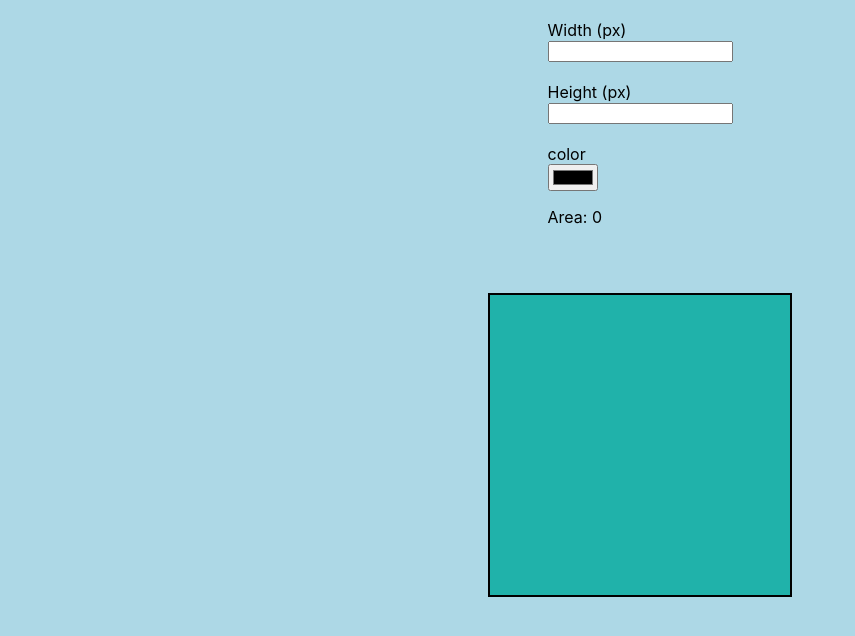
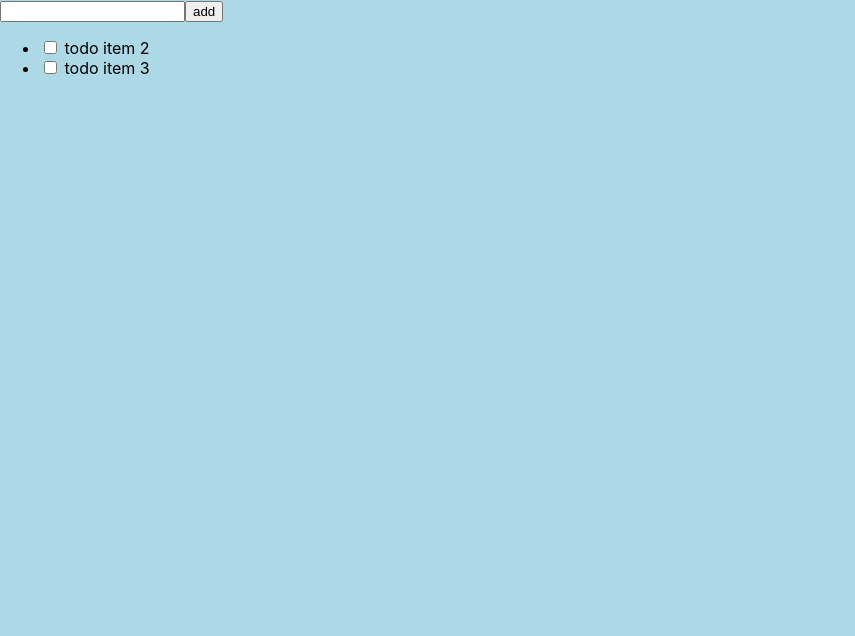
Before and after one commit to DoomedAndria/vue, a Vue app: page / in a window 1280 px wide. Shown: the top 636 px of the page, without its empty margins (0-855 px from the left). Built offline with nearby package versions, Linux system fonts and the light colour scheme.

Commit message:
deleting with chekbox

```diff
--- a/src/App.vue
+++ b/src/App.vue
@@ -1,64 +1,35 @@
 <script >
+ import List from "./List.vue"
 export default{
-  data(){
-    return{
-      width:null,
-      height:null,
-      color:null
-    }
-  },
-  computed:{
-    computeArea(){
-      return this.width * this.height
+
+  components: {List},
+
+  data: function(){
+    return {
+      todoList:[
+        {
+          id:2,
+          name: "todo item 2"
+        },
+        {
+          id:3,
+          name: "todo item 3"
+        }
+      ],
+
+      completedList:[
+
+      ]
     }
   }
 }
-
 </script>
 
 <template>
-  <div class="container">
-    <div class="inpt">
-
-      <label >Width (px)</label><br/>
-      <input  v-model="width" type="text"><br/>
-      <br/>
-      <label >Height (px)</label><br/>
-      <input  v-model="height" type="text"><br/>
-      <br/>
-      <label >color</label><br/>
-      <input  v-model="color" type="color"><br/>
-
-      <p>Area: {{computeArea}}</p>
-
-    </div>
-
-    <div v-bind:style="{ width: width + 'px',height: height + 'px' ,backgroundColor:color}" class="default">
-
-    </div>
-  </div>
-
-
-
+  <List :items="todoList"></List>
 </template>
 
 <style scoped>
 
-.container{
-  width: 100%;
-  display: flex;
-  flex-direction: column;
-  align-items: center;
-}
-.default{
-  margin: 30px;
-  width: 300px;
-  height: 300px;
-  background-color: lightseagreen;
-  border: 2px solid black;
-}
-.inpt{
-  padding: 20px;
-}
 
 </style>
--- /dev/null
+++ b/src/List.vue
@@ -0,0 +1,70 @@
+<script>
+export default{
+    props:{items: Array},
+
+    data:function(){
+        return{
+            id: this.items.length + 1,
+            inptVal: "",
+            chekedIds:[]
+        }
+    },
+
+    methods:{
+
+        inptChange:function(e){
+            this.inptVal = e.target.value
+        },
+
+        addToDo:function(){
+            if(this.items.some(c => c.name == this.inptVal)){
+                alert("this todo already exists")
+            }
+            else if(this.inptVal==""){
+                alert("todo can't be blank")
+            }
+            else{
+                this.items.push({
+                    id: this.id,
+                    name: this.inptVal
+                })
+                this.id++;
+            }
+            this.$refs["inpt"].value = ""
+        },
+
+        inptCheck: function(e){
+            let id = e.target.parentNode.getAttribute("item_id")
+            if(e.target.checked){
+                this.chekedIds.push(id)
+            }
+            else{
+                let i  = this.chekedIds.indexOf(id)
+                this.chekedIds.splice(i,1)
+            }
+
+            console.log(this.chekedIds)
+        },
+
+        deleteChecked: function(){
+            this.chekedIds.forEach(c =>{
+                let i = this.items.indexOf(this.items.find(d=> d.id == c))
+                this.items.splice(i,1)
+            })
+
+            this.chekedIds = []
+        },
+    }
+}
+</script>
+
+<template>
+    <input type="text" @change="inptChange" ref="inpt"><button @click="addToDo" >add</button>
+    <ul>
+        <li v-for="item in items" :key="item.id" :item_id="item.id">
+            <input type="checkbox" @change="inptCheck"> {{ item.name }}
+        </li>
+    </ul>
+
+    <button v-if="chekedIds.length > 0" @click="deleteChecked">delete checked items</button>
+</template>
```
Also changed, not shown: src/HorisontalMenu.vue (deleted, +0 -88 lines).
